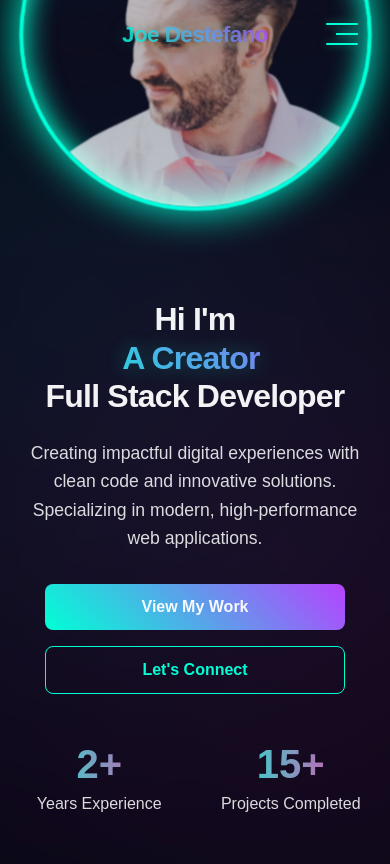
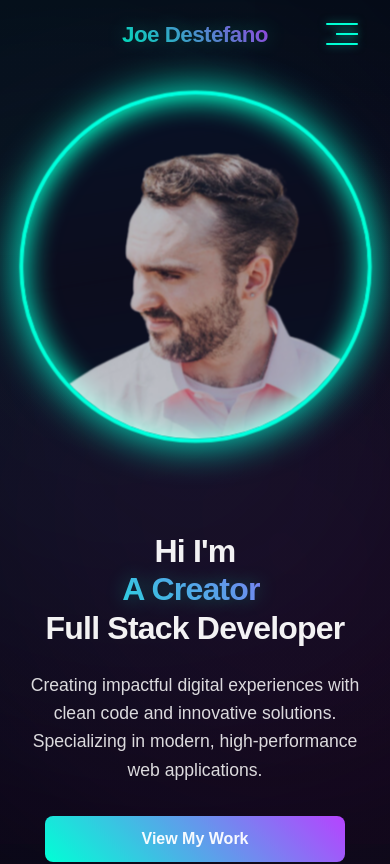
Before and after one commit to JDestefano11/React-Portfolio-Vite, a React (Vite) app: page / in a window 390 px wide. Shown: the top 864 px of the page. Built offline with nearby package versions, Linux system fonts and the light colour scheme; a web font is replaced by a local one.

Commit message:
fix hero section on mobile menu from going into the navigation bar

```diff
--- a/src/components/About/About.css
+++ b/src/components/About/About.css
@@ -761,28 +761,8 @@
 }
 
 .skills-section {
+  margin-top: 40rem;
   position: relative;
-}
-
-@media (min-width: 1200px) {
-  .skills-section {
-    margin-top: 10rem;
-  }
-}
-
-@media (max-width: 768px) {
-  .skills-section {
-    margin-top: 35rem;
-  }
-}
-
-/* Safari-specific media query */
-@supports (-webkit-touch-callout: none) {
-  @media (max-width: 768px) {
-    .skills-section {
-      margin-top: 38rem;
-    }
-  }
 }
 
 .skills-grid {
@@ -1076,3 +1056,9 @@
     }
   }
 }
+
+@media (min-width: 1200px) {
+  .skills-section {
+    margin-top: 10rem;
+  }
+}
--- a/src/components/HeroSection/HeroSection.css
+++ b/src/components/HeroSection/HeroSection.css
@@ -14,27 +14,17 @@
 .hero-section {
   min-height: 100vh;
   min-height: 100dvh; /* For mobile browsers */
-  height: 100vh; /* Fallback */
-  height: 100dvh;
   position: relative;
   overflow: hidden;
   display: flex;
   align-items: center;
   justify-content: center;
-  padding-top: max(80px, env(safe-area-inset-top));
+  padding-top: max(120px, env(safe-area-inset-top));
   padding-bottom: env(safe-area-inset-bottom);
   padding-left: env(safe-area-inset-left);
   padding-right: env(safe-area-inset-right);
   background: transparent !important;
-  -webkit-overflow-scrolling: touch;
-}
-
-@supports (-webkit-touch-callout: none) {
-  .hero-section {
-    height: -webkit-fill-available;
-    min-height: -webkit-fill-available;
-    padding-top: max(60px, env(safe-area-inset-top));
-  }
+  -webkit-overflow-scrolling: touch; /* Smooth scrolling on iOS */
 }
 
 /* Remove background effects */
@@ -493,7 +483,6 @@
     width: 550px;
     height: 550px;
   }
-
   .hero-visual {
     height: 600px;
   }
```
